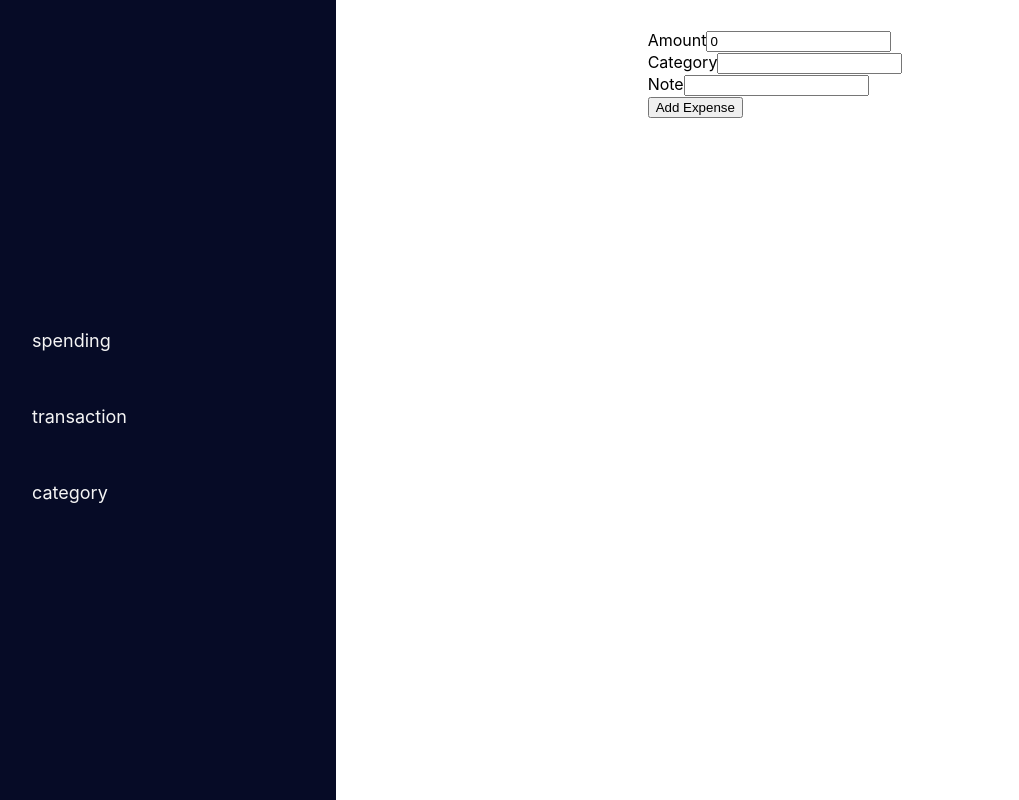
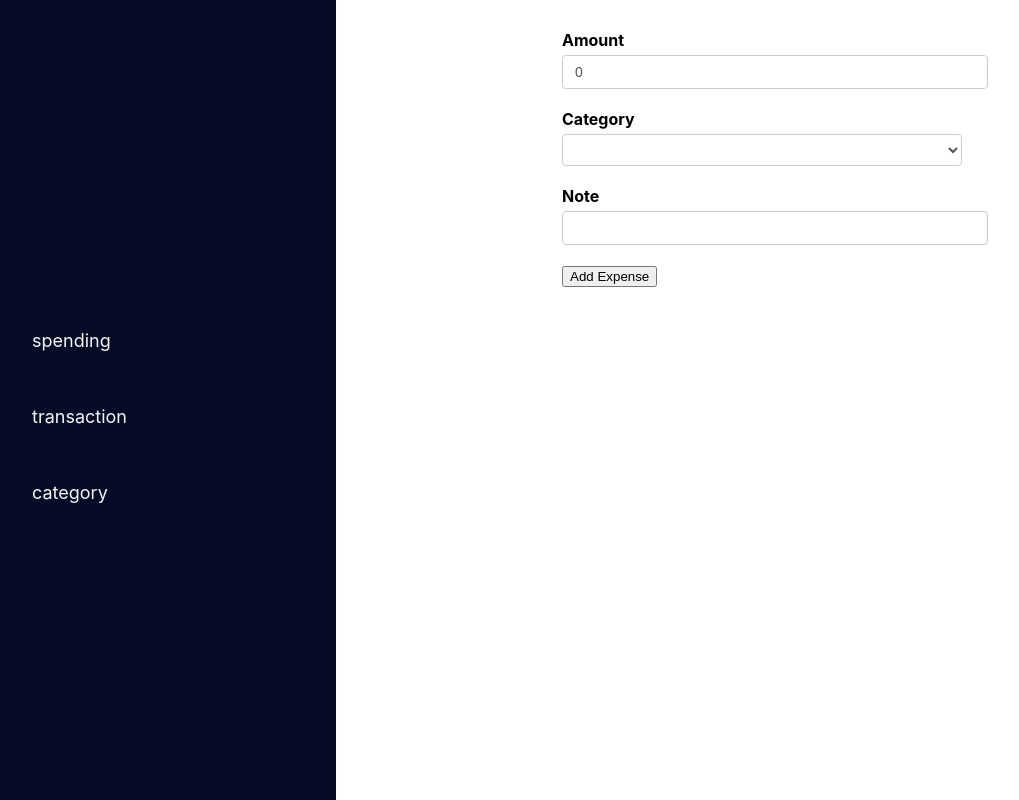
Before and after one commit to sivams20/expense-tracker, a React (Create React App) app: page /spending in a window 1280 px wide. Shown: the whole page, without its empty margins (48-1067 px from the left). Built offline with nearby package versions, Linux system fonts and the light colour scheme.

Commit message:
Added error component as props, Added select list

```diff
--- a/src/App.css
+++ b/src/App.css
@@ -37,6 +37,37 @@
   padding: 30px;
 }
 
+label {
+  font-weight: bold;
+  display: flex;
+  margin-bottom: 5px;
+}
+
+input[type='text'],
+input[type='email'],
+select,
+textarea {
+  display: block;
+  width: 400px;
+  padding: 6px 12px;
+  font-size: 14px;
+  line-height: 1.42857143;
+  color: #555;
+  background-color: #fff;
+  background-image: none;
+  border: 1px solid #ccc;
+  border-radius: 4px;
+  /* margin-bottom: 20px; */
+}
+
+.form-control {
+  margin-bottom: 20px;
+}
+
+.error {
+  color: red;
+}
+
 @keyframes App-logo-spin {
   from {
     transform: rotate(0deg);
--- /dev/null
+++ b/src/components/Error/TextError.js
@@ -0,0 +1,10 @@
+
+const TextError = (props) => {
+    return(
+        <div className="error">
+            {props.children}
+        </div>
+    )
+}
+
+export default TextError;
--- a/src/components/Spending/Spending.js
+++ b/src/components/Spending/Spending.js
@@ -1,10 +1,10 @@
-import React, { useState } from "react";
+import React from "react";
 import styled from 'styled-components';
-import DatePicker from "react-datepicker";
 import "react-datepicker/dist/react-datepicker.css";
 import { Formik, Field, Form, ErrorMessage } from 'formik';
 import * as Yup from 'yup';
 import { useSelector } from "react-redux";
+import TextError from "../Error/TextError";
 
 const SpendingContainer = styled.div`
     display: flex;
@@ -38,7 +38,8 @@ const SpendingForm = styled.form`
     }
 
 const Spending = ({ ...props }) => {
-    //const categories = useSelector(state => state.category.categories);
+    const categories = useSelector(state => state.category.categories);
+    console.log(categories);
     return(
         <Formik
             initialValues={initialValues}
@@ -46,20 +47,35 @@ const Spending = ({ ...props }) => {
             onSubmit={onSubmit}>
             {/* <SpendingContainer> */}
                 <Form>
-                    <div>
-                        <label htmlFor="">Amount</label>
+                    <div className="form-control">
+                        <label htmlFor="amount">Amount</label>
                         <Field type="text" id="amount" name="amount" />
-                        <ErrorMessage name="amount" />
+                        <ErrorMessage name="amount" component={TextError} />
                     </div>
-                    <div>
+                    {/* <div>
                         <label htmlFor="">Category</label>
                         <Field type="text" id="category" name="category" />
-                        <ErrorMessage name="category" />
+                        <ErrorMessage name="category" component={TextError} />
+                    </div> */}
+                    <div className="form-control">
+                        <label htmlFor="category">Category</label>
+                        <Field as="select" id="category" name="category">
+                            {categories.map(category => {
+                                return(
+                                    <option key={category._id} value={category.name}>
+                                        {category.name}
+                                    </option>
+                                )
+                            })}
+                        </Field>
+                        <ErrorMessage name="category" component={TextError} />
                     </div>
-                    <div>
-                        <label htmlFor="">Note</label>
+                    <div className="form-control">
+                        <label htmlFor="note">Note</label>
                         <Field type="text" id="note" name="note" />
-                        <ErrorMessage name="note" />
+                        <ErrorMessage name="note">
+                            {errorMssg => <div className="error">{errorMssg}</div>}
+                        </ErrorMessage>
                     </div>
                     <button>Add Expense</button>
                 </Form>
```
